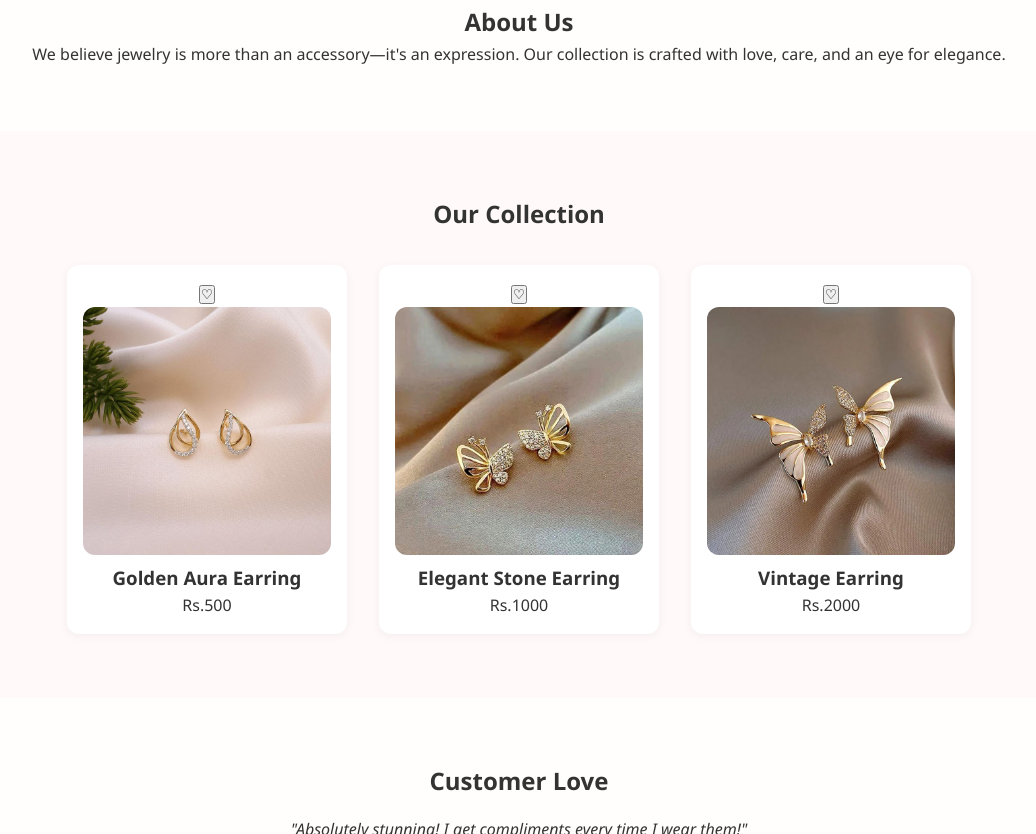
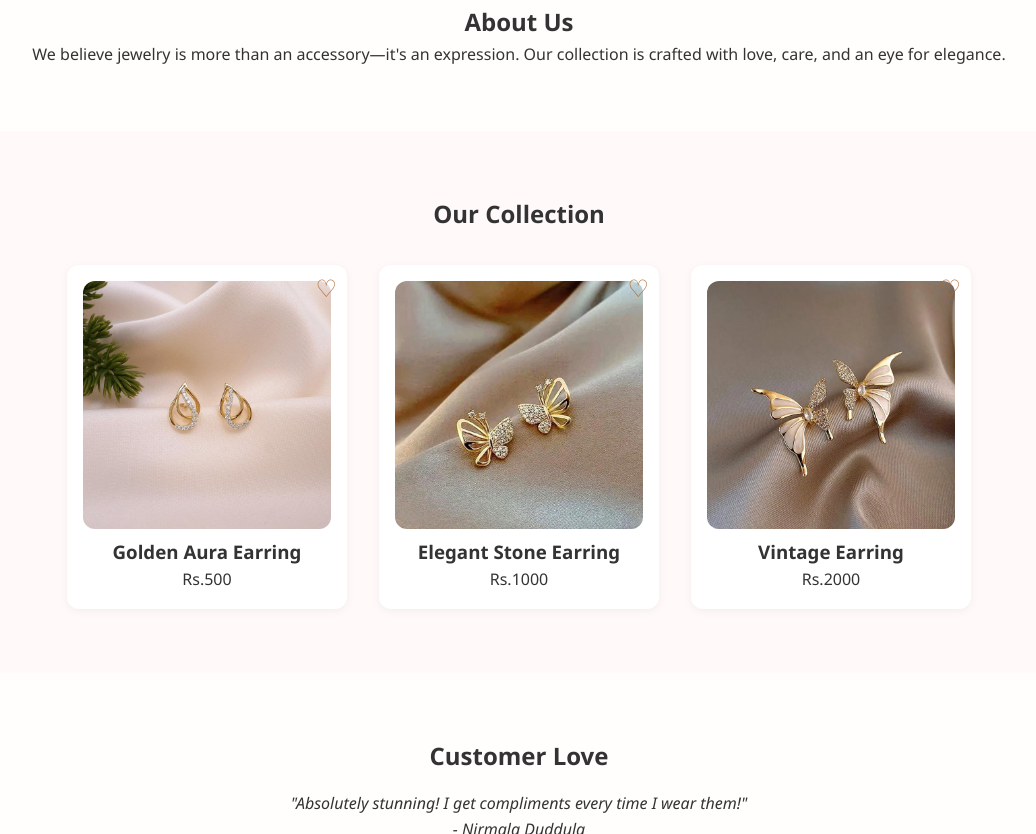
Before and after one commit to madhuriduddula14/SASVATA, a plain HTML site: page index.html in a window 1280 px wide. Shown: the part 525-1359 px from the top of the page, without its empty margins (121-1157 px from the left). Drawn offline with Linux system fonts and the light colour scheme.

Commit message:
Update styles.css

```diff
--- a/styles.css
+++ b/styles.css
@@ -210,3 +210,28 @@ body {
   padding: 2px 6px;
   user-select: none;
 }
+.product-card {
+  position: relative;
+  /* existing styles */
+}
+
+.product-wishlist {
+  position: absolute;
+  top: 10px;
+  right: 10px;
+  background: transparent;
+  border: none;
+  font-size: 1.5rem;
+  color: #aa6c39;
+  cursor: pointer;
+  user-select: none;
+  transition: color 0.3s ease;
+}
+
+.product-wishlist.active {
+  color: #e63946;
+}
+
+.product-wishlist:hover {
+  color: #e63946;
+}
```
